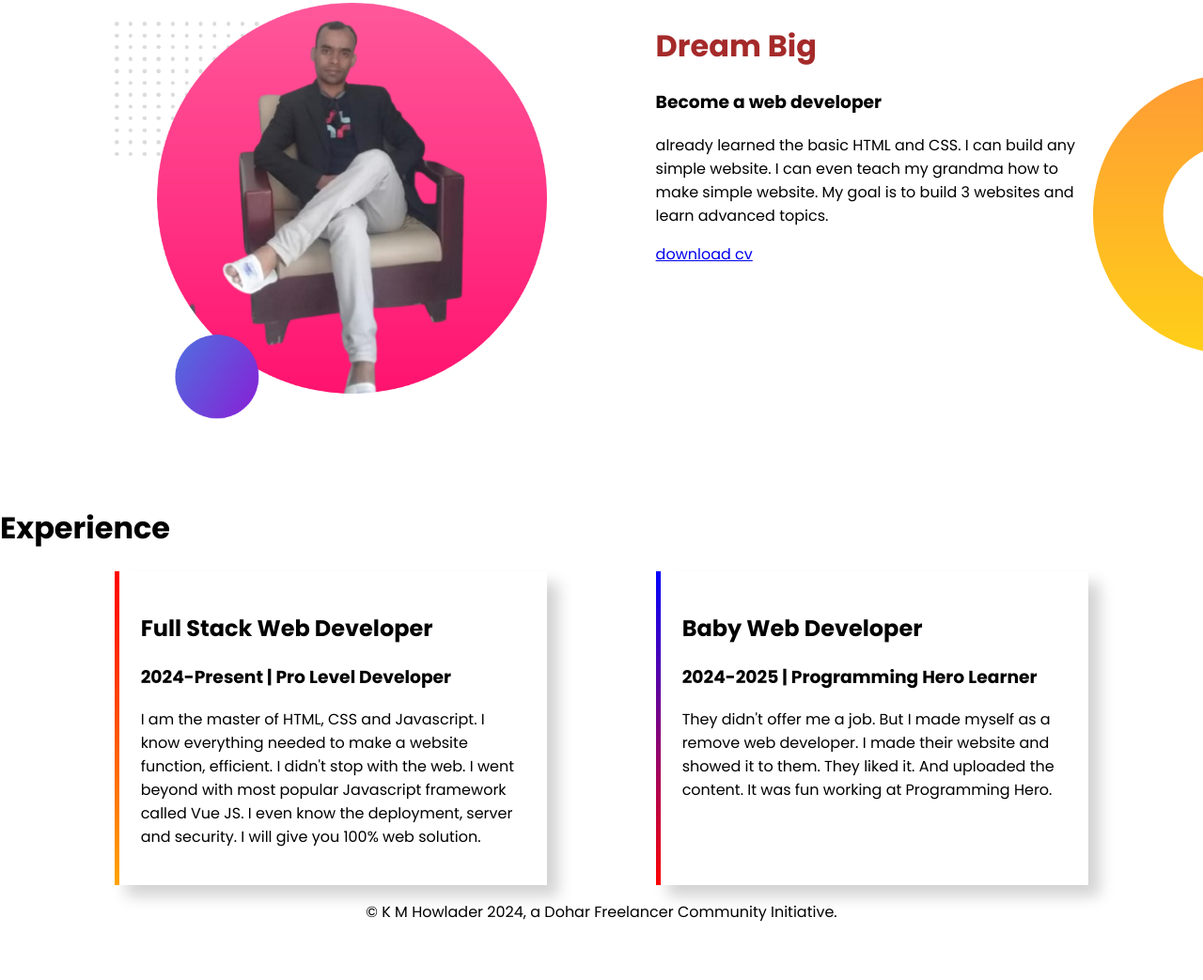
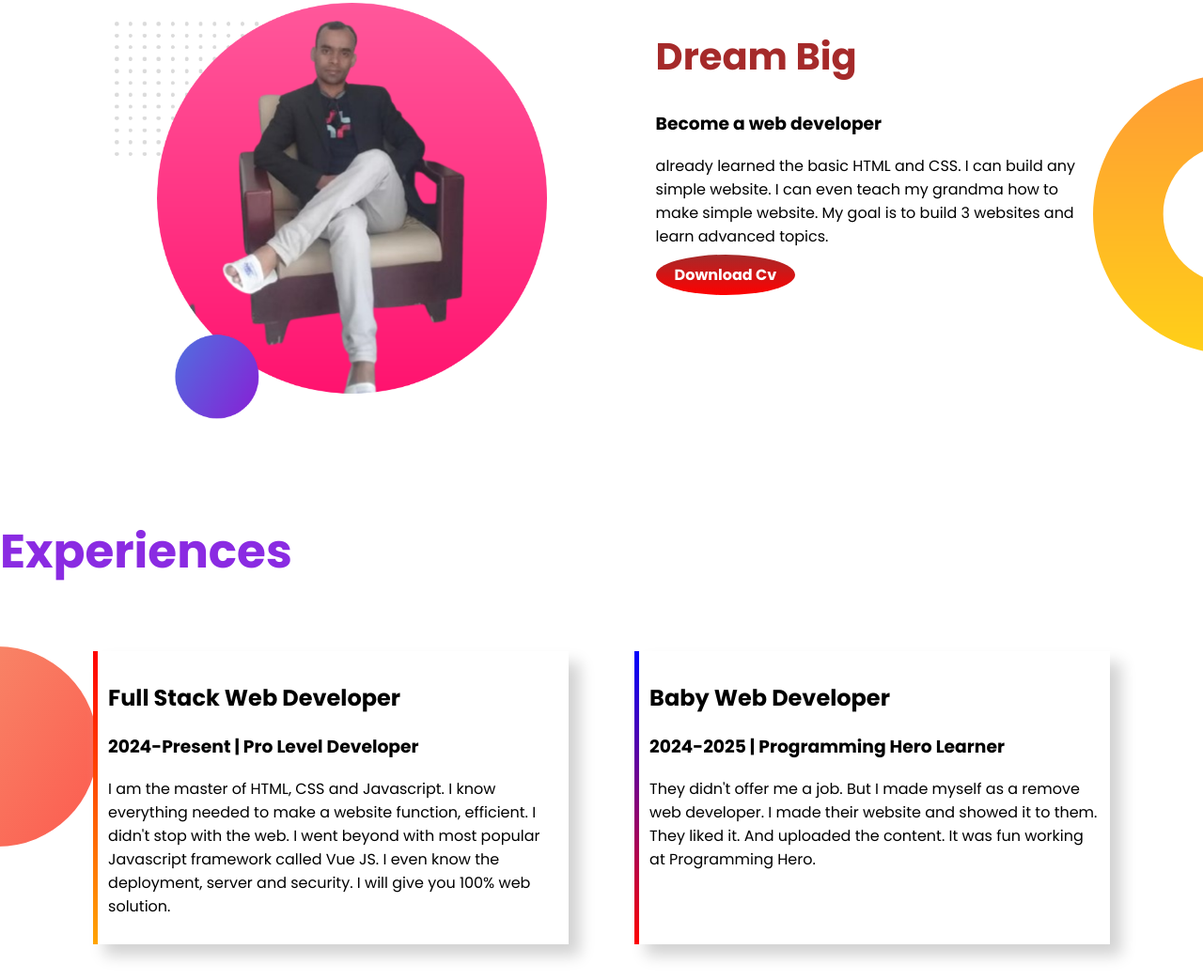
Before and after one commit to Dev-kmhowlader/dev-kmhowlader, a plain HTML site: page index.html in a window 1280 px wide. Shown: the part 805-1848 px from the top of the page at 94% size. Before the commit the page ends 1804 px from the top, so only its background shows below. Drawn offline with Linux system fonts and the light colour scheme.

Commit message:
botton update

```diff
--- a/index.html
+++ b/index.html
@@ -21,7 +21,7 @@
  <h3>Front-End Developer</h3>
  <p>You might saw me jumping, climbing buildings, and stopping trains. But nobody pays me a dime for that work.
     That's why I am learning and mastering web development. I will not stop until I become the Web Development Hero.</p>
-    <a href="#">hire me</a>
+    <a href="https://github.com/Dev-kmhowlader/dev-kmhowlader">hire me</a>
         </div>
         <div class="right-side ">
             <img src="images/my-bg with model.png" alt="">
@@ -40,13 +40,13 @@
 <h3>Become a web developer</h3>
 <p>already learned the basic HTML and CSS. I can build any simple website.
     I can even teach my grandma how to make simple website. My goal is to build 3 websites and learn advanced topics.</p>
-<a href="#">download cv</a>
+<a href="https://github.com/Dev-kmhowlader/dev-kmhowlader">download cv</a>
     </div>
 </div></div>
    <!-- dream section end -->
     <!-- experiance section start -->
      <div class="experience">
-        <h1>Experience</h1>
+        <h1>Experiences</h1>
         <div class="container flexiable-cantainer">
           <div id="item-1" class="ex-item half-width">
             <h2>Full Stack Web Developer</h2>
--- a/style.css
+++ b/style.css
@@ -3,6 +3,7 @@ body {
     padding: 0;
     margin: 0;
 }
+
 
 .section-padding {
     padding: 5% 0;
@@ -30,6 +31,16 @@ body {
 }
 .left-side h1 {
     color: brown;
+    font-size: 40px;
+}
+.left-side a {
+    background-image: linear-gradient(brown,red);
+    padding: 10px 20px;
+    border-radius: 50%;
+    color: white;
+    text-decoration: none;
+    font-weight: 600;
+    text-transform: capitalize;
 }
 
     .right-side img{
@@ -44,27 +55,39 @@ body {
     }
     /* <!-- experiance  css --> */
 .ex-item {
-
-    margin: 0 5%;
-    padding: 2% ;
+    margin: 3% 3%;
+    padding: 1%;
     box-shadow: 12px 12px 15px lightgray;
 
 
 }
+
 #item-1 {
     border-left: 5px solid;
     border-image: linear-gradient(red,
      orange);
      border-image-slice: 2;
 
+
  }
  #item-2 {
     border-left: 5px solid;
     border-image: linear-gradient(blue,
      red);
-     border-image-slice: 2;}
+     border-image-slice: 2;
+    }
 
       /* footer-section css */
       .footer-section P{
         text-align: center;
       }
+      .experience {
+        background-image: url(images/exp-bg.png);
+        background-repeat: no-repeat;
+         background-position: left;
+
+         }
+         .experience h1 {
+            font-size: 50px;
+            color: blueviolet;
+         }
```
